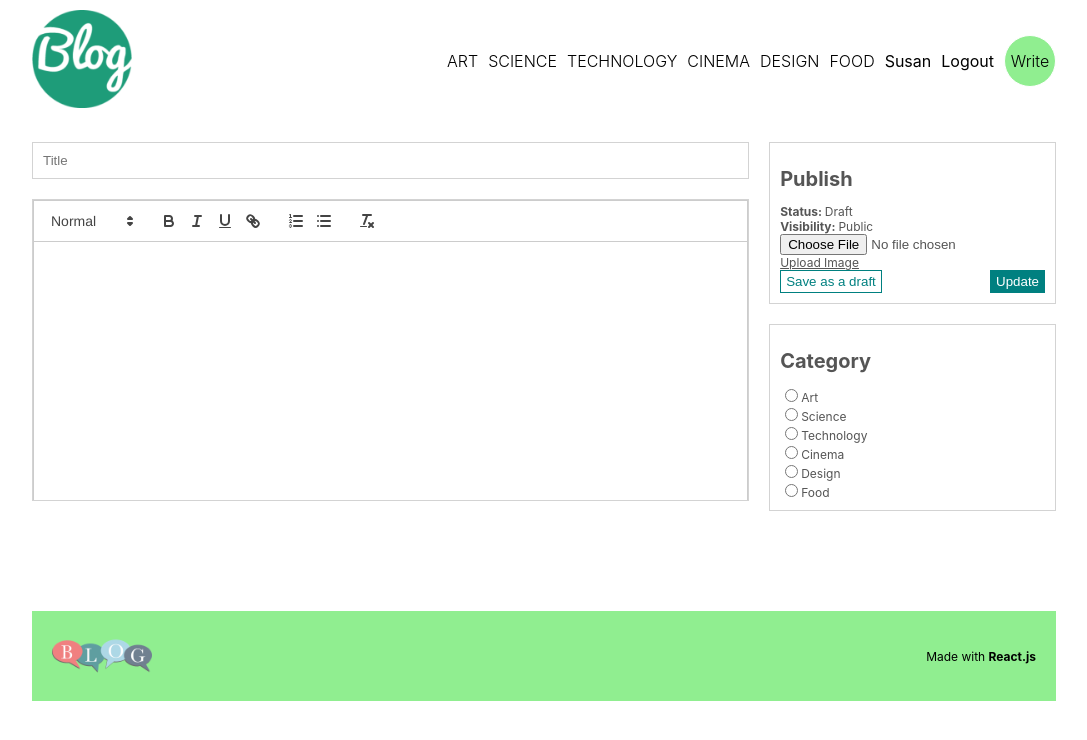
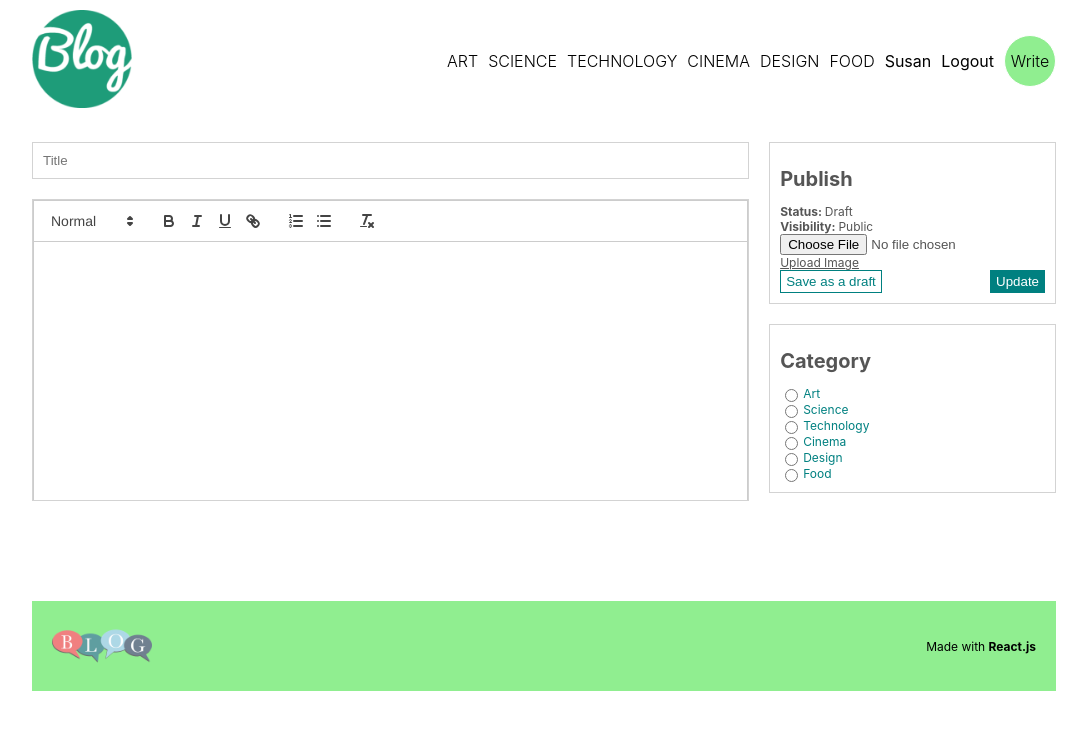
Before and after one commit to Mo6x/RESTAll-APIs, a React (Create React App) app in the folder client-side/my-app/: page /write in a window 1280 px wide. Shown: the top 740 px of the page, without its empty margins (96-1183 px from the left). Built offline with nearby package versions, Linux system fonts and the light colour scheme.

Commit message:
Successfully done with react, I want to start working on my backend which is the server noww

```diff
--- a/client-side/my-app/src/Style.scss
+++ b/client-side/my-app/src/Style.scss
@@ -386,6 +386,13 @@
                             padding: 3px 5px;
                         }
                     }
+
+                    .cat{
+                        display: flex;
+                        text-align: center;
+                        gap: 2px;
+                        color: teal ;
+                    }
                 }
              }
 
```
Also changed, not shown: client-side/my-app/src/asserts/Christ.jpeg.
